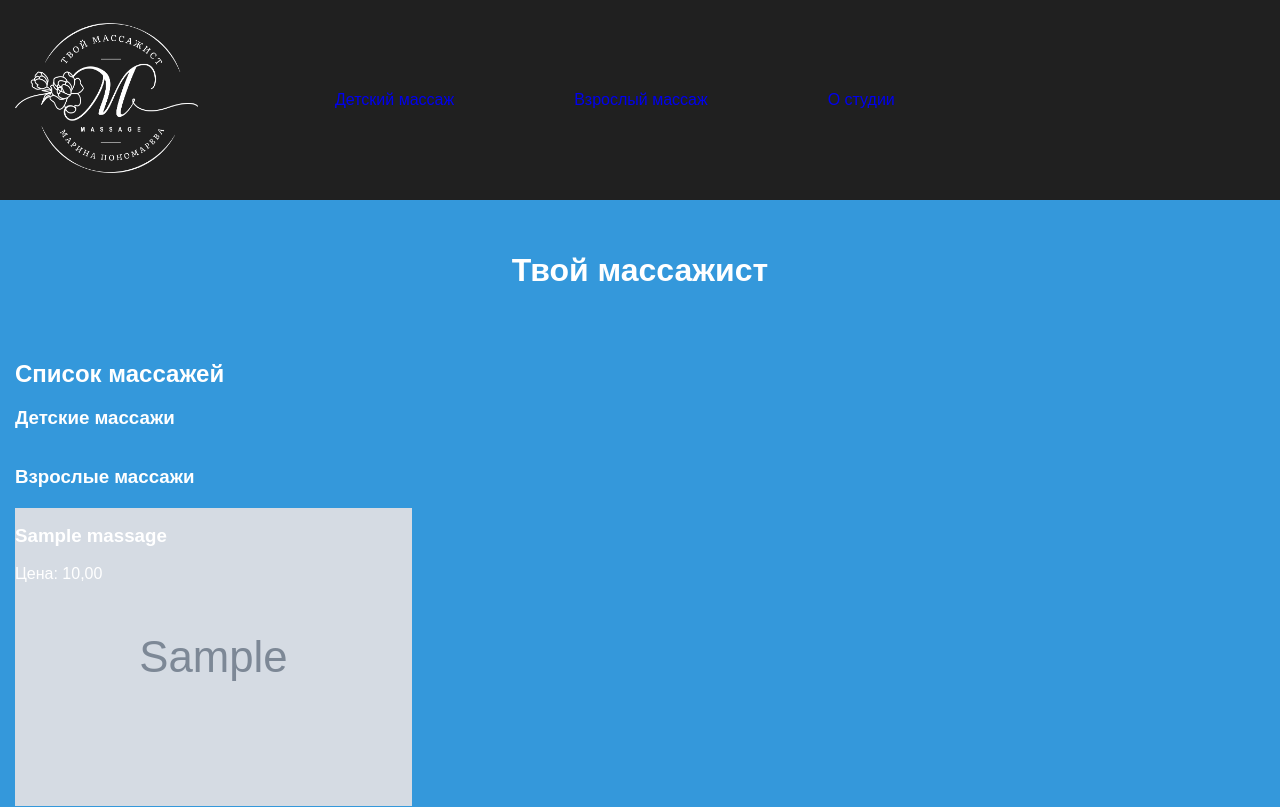
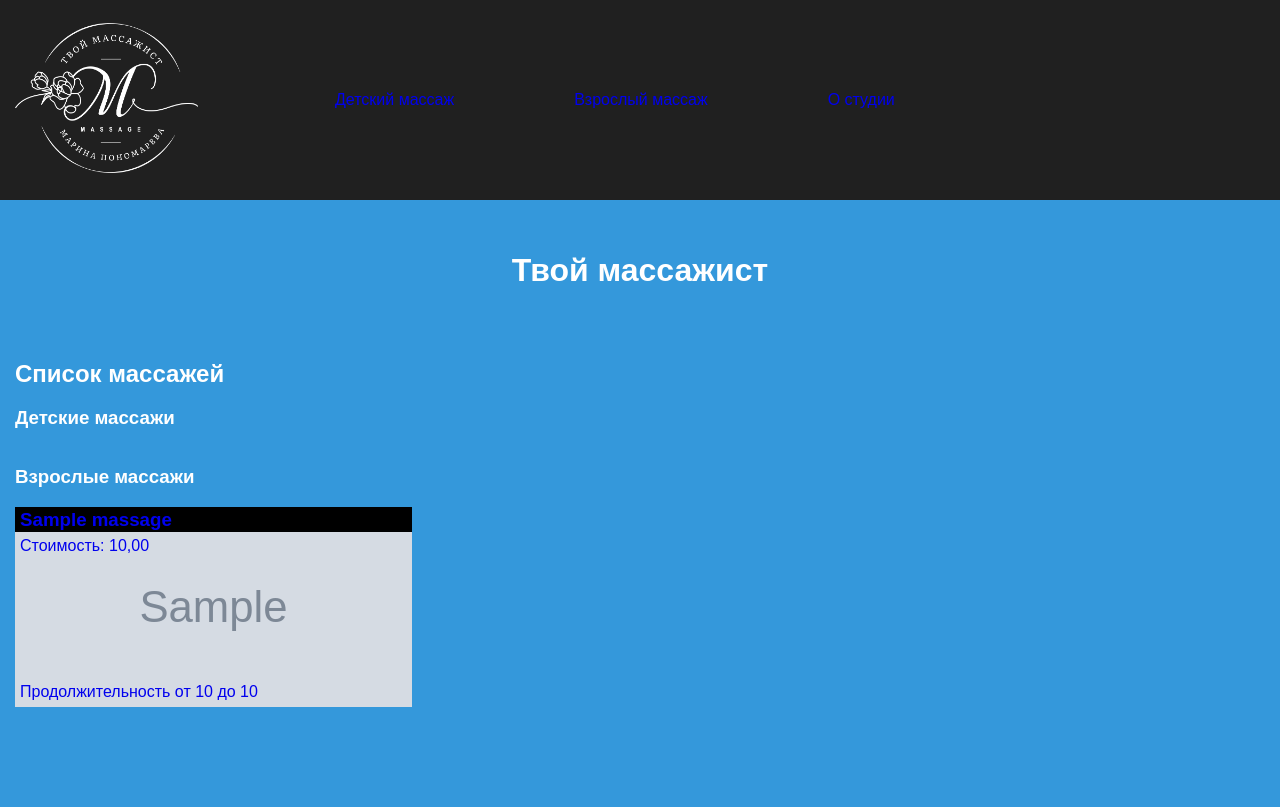
Before and after one commit to Igorek1986/massaz72, a Django app: page / in a window 1280 px wide. After the commit the page ends 707 px from the top, so only its background shows below. Run offline with Django 5.2, Linux system fonts and the light colour scheme; tables that the repository leaves empty hold one stand-in row (values such as "Sample post"); grey boxes marked "Sample" are stand-in pictures; style sheets or scripts are compiled from the project's sources; some libraries are stand-ins or nearby versions.

Commit message:
remove CSRF_TRUSTED_ORIGINS, added new field for model Massage in admin. Added url for detail massage. Added url for detail massage, and class MassageDetailView. Some scss style.

```diff
--- a/massaz72/massaz72/settings.py
+++ b/massaz72/massaz72/settings.py
@@ -37,7 +37,6 @@ DEBUG = getenv("DJANGO_DEBUG", "0") == "1"
 
 ALLOWED_HOSTS = getenv("ALLOWED_HOSTS", "").split(",")
 SECURE_PROXY_SSL_HEADER = ('HTTP_X_FORWARDED_PROTO', 'https')
-CSRF_TRUSTED_ORIGINS = getenv("CSRF_TRUSTED_ORIGINS", "").split(",")
 
 # Application definition
 
--- a/massaz72/services/admin.py
+++ b/massaz72/services/admin.py
@@ -20,7 +20,7 @@ class CategoryAdmin(admin.ModelAdmin):
 
 @admin.register(Massage)
 class MassageAdmin(admin.ModelAdmin):
-    list_display = ("name", "price", "duration_min", "duration_max", "category")
+    list_display = ("name", "order", "price", "duration_min", "duration_max", "category")
     list_filter = ("category",)
     search_fields = ("name", "description")
     readonly_fields = ("created_at", "updated_at")
--- a/massaz72/services/templates/services/index.html
+++ b/massaz72/services/templates/services/index.html
@@ -33,32 +33,30 @@
           <h3>Детские массажи</h3>
           <ul class="list-reset service__card">
             {% for massage in child_massages %}
-            <li class="service__image" style="background-image: url('{{ massage.image.url }}');">
-              <div class="service-info">
-                <h3 class="service-name">{{ massage.name }}</h3>
-                <p class="service-price">Price: {{ massage.price }}</p>
-              </div>
-            </li>
+            <!-- <li class="service__image" style="background-image: url('{{ massage.image.url }}');"> -->
+              <a href="{% url 'massage_detail' pk=massage.pk %}" class="service__image" style="background-image: url('{{ massage.image.url }}');">
+                <div class="service__info">
+                  <h3 class="service__name">{{ massage.name }}</h3>
+                  <p class="service__price">Стоимость: {{ massage.price }}</p>
+                  <p class="service__duration">Продолжительность от {{ massage.duration_min }} до {{ massage.duration_max  }}</p>
+                </div>
+              </a>
+            <!-- </li> -->
             {% endfor %}
           </ul>
-          <!-- <ul class="list-reset services__card"> -->
-          <!--   {% for massage in massages %} -->
-          <!--   <li> -->
-          <!--     {{ massage.name }} - {{ massage.price }} -->
-          <!--     <img src="{{ massage.image.url }}" alt="{{ massage.name }}"> -->
-          <!--   </li> -->
-          <!--   {% endfor %} -->
-          <!-- </ul> -->
           <h3>Взрослые массажи</h3>
           <ul class="list-reset service__card">
-              {% for massage in adult_massages %}
-              <li class="service__image" style="background-image: url('{{ massage.image.url }}');">
-                  <div class="service-info">
-                      <h3 class="service-name">{{ massage.name }}</h3>
-                      <p class="service-price">Цена: {{ massage.price }}</p>
-                  </div>
-              </li>
-              {% endfor %}
+            {% for massage in adult_massages %}
+            <!-- <li class="service__image" style="background-image: url('{{ massage.image.url }}');"> -->
+              <a href="{% url 'massage_detail' pk=massage.pk %}" class="service__image" style="background-image: url('{{ massage.image.url }}');">
+              <div class="service__info">
+                <h3 class="service__name">{{ massage.name }}</h3>
+                <p class="service__price">Стоимость: {{ massage.price }}</p>
+                <p class="service__duration">Продолжительность от {{ massage.duration_min }} до {{ massage.duration_max  }}</p>
+              </div>
+              </a>
+            <!-- </li> -->
+            {% endfor %}
           </ul>
         </div>
       </div>
--- a/massaz72/services/urls.py
+++ b/massaz72/services/urls.py
@@ -1,8 +1,9 @@
 from django.urls import path
 
-from .views import home
+from .views import MassageDetailView, home
 
 appname = "services"
 urlpatterns = [
     path("", home, name="index"),
+    path("massage/<int:pk>/", MassageDetailView.as_view(), name="massage_detail"),
 ]
--- a/massaz72/services/views.py
+++ b/massaz72/services/views.py
@@ -1,14 +1,24 @@
 from django.shortcuts import render
+from django.views.generic import DetailView
 
 from .models import Massage
 
 
 def home(request):
     # massages = Massage.objects.all().prefetch_related()
-    child_massages = Massage.objects.filter(massage_type=Massage.CHILD).order_by('order')
-    adult_massages = Massage.objects.filter(massage_type=Massage.ADULT).order_by('order')
+    child_massages = Massage.objects.filter(massage_type=Massage.CHILD).order_by(
+        "order"
+    )
+    adult_massages = Massage.objects.filter(massage_type=Massage.ADULT).order_by(
+        "order"
+    )
     context = {
         "child_massages": child_massages,
         "adult_massages": adult_massages,
     }
     return render(request, "services/index.html", context=context)
+
+
+class MassageDetailView(DetailView):
+    model = Massage
+    context_object_name = "massage"
--- a/massaz72/static/css/_vars.scss
+++ b/massaz72/static/css/_vars.scss
@@ -9,5 +9,6 @@
   --container-offset: 15px;
   --container-width: calc(var(--content-width) + (var(--container-offset) * 2));
   --offset: 30px;
+  --black: #000;
 
 }
--- a/massaz72/static/css/components/_service.scss
+++ b/massaz72/static/css/components/_service.scss
@@ -3,23 +3,48 @@
   &__card {
     display: grid;
     justify-items: center; /* Центрирует элементы по горизонтали */
-    grid-auto-rows: 300px;
+    grid-auto-rows: 200px;
     grid-template-columns: repeat(3, 1fr);
     gap: 30px;
   }
 
   &__image {
+    position: relative;
     width: 100%;
     height: 100%;
-     background-position: center;
-    background-size: contain;
+    background-position: center;
+    background-size: cover;
     background-repeat: no-repeat;
+    cursor: pointer;
   }
 
-  &__image:nth-child(4n):last-child,
-  &__image:nth-child(4n + 3):last-child {
-    grid-column: 1 / span 3;
+  &__name {
+    /* position: relative; */
+    left: 5px;
+    top: 5px;
+    margin: 0;
+    padding: 2px 5px;
+    background-color: var(--black);
   }
+
+  &__price {
+    position: relative;
+    left: 5px;
+    top: 5px;
+    margin: 0;
+  }
+
+  &__duration {
+    position: absolute;
+    left: 5px;
+    bottom: 5px;
+    margin: 0;
+  }
+
+  /* &__image:nth-child(4n):last-child, */
+  /* &__image:nth-child(4n + 3):last-child { */
+  /*   grid-column: 1 / span 3; */
+  /* } */
 
   /* &__image:nth-child(2):nth-last-child(-n+2), */
   /* &__image:nth-child(1):nth-last-child(-n+2) { */
```
Also changed, not shown: massaz72/services/templates/services/massage_detail.html (added, +26 -0 lines), massaz72/media/massage_images/Снимок_экрана_2025-01-08_в_13.21.18.png (added), 3 other files.
